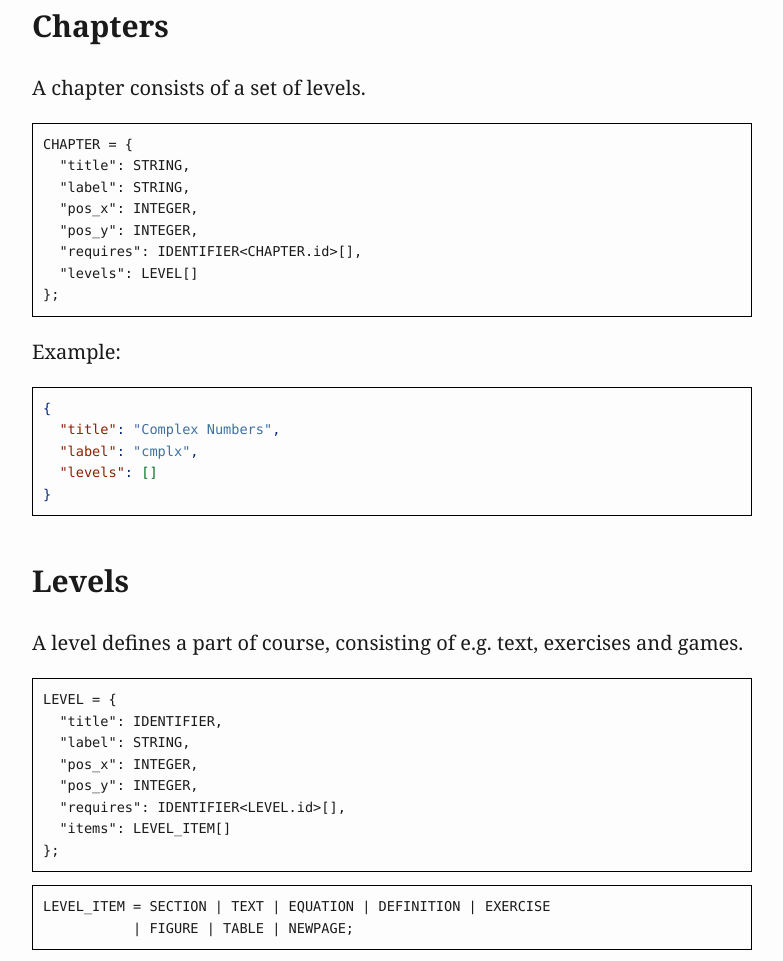
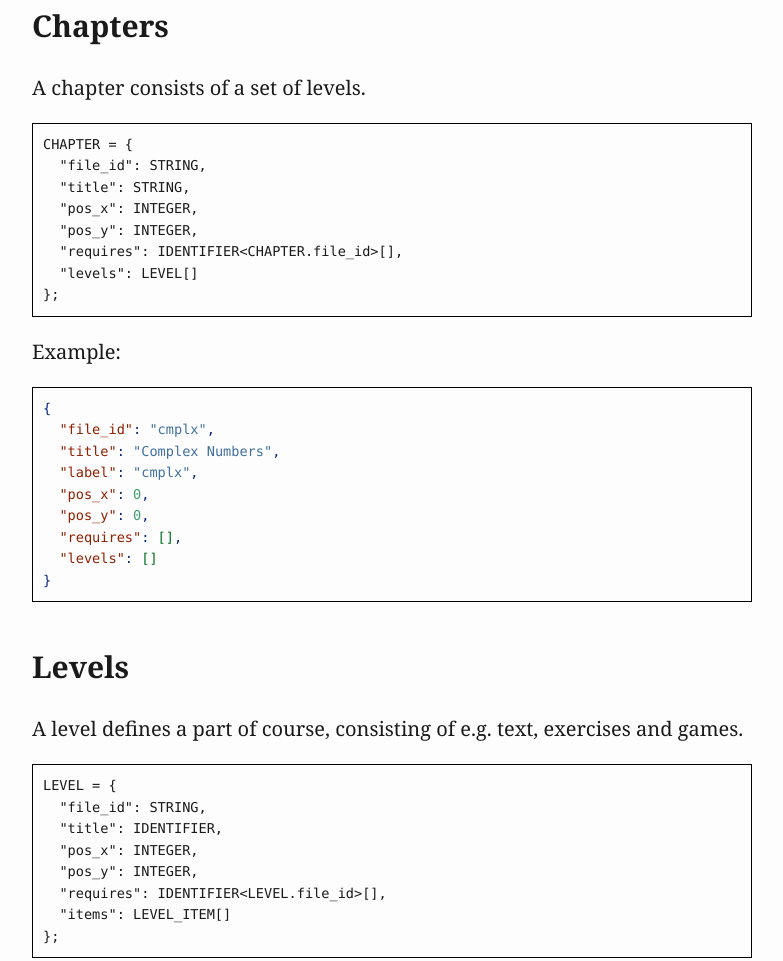
Before and after one commit to mathebuddy/mathebuddy-compiler, a website: page mbcl.html in a window 1280 px wide. Shown: the part 4975-5936 px from the top of the page, without its empty margins (248-1031 px from the left). Drawn offline with Linux system fonts and the light colour scheme.

Commit message:
Update mbcl.html

```diff
--- a/mbcl.html
+++ b/mbcl.html
@@ -595,28 +595,32 @@ purposes</li>
 <h2 id="chapters">Chapters</h2>
 <p>A chapter consists of a set of levels.</p>
 <pre><code>CHAPTER = {
+  &quot;file_id&quot;: STRING,
   &quot;title&quot;: STRING,
-  &quot;label&quot;: STRING,
   &quot;pos_x&quot;: INTEGER,
   &quot;pos_y&quot;: INTEGER,
-  &quot;requires&quot;: IDENTIFIER&lt;CHAPTER.id&gt;[],
+  &quot;requires&quot;: IDENTIFIER&lt;CHAPTER.file_id&gt;[],
   &quot;levels&quot;: LEVEL[]
 };</code></pre>
 <p>Example:</p>
 <div class="sourceCode" id="cb4"><pre class="sourceCode json"><code class="sourceCode json"><span id="cb4-1"><a href="#cb4-1" aria-hidden="true" tabindex="-1"></a><span class="fu">{</span></span>
-<span id="cb4-2"><a href="#cb4-2" aria-hidden="true" tabindex="-1"></a>  <span class="dt">&quot;title&quot;</span><span class="fu">:</span> <span class="st">&quot;Complex Numbers&quot;</span><span class="fu">,</span></span>
-<span id="cb4-3"><a href="#cb4-3" aria-hidden="true" tabindex="-1"></a>  <span class="dt">&quot;label&quot;</span><span class="fu">:</span> <span class="st">&quot;cmplx&quot;</span><span class="fu">,</span></span>
-<span id="cb4-4"><a href="#cb4-4" aria-hidden="true" tabindex="-1"></a>  <span class="dt">&quot;levels&quot;</span><span class="fu">:</span> <span class="ot">[]</span></span>
-<span id="cb4-5"><a href="#cb4-5" aria-hidden="true" tabindex="-1"></a><span class="fu">}</span></span></code></pre></div>
+<span id="cb4-2"><a href="#cb4-2" aria-hidden="true" tabindex="-1"></a>  <span class="dt">&quot;file_id&quot;</span><span class="fu">:</span> <span class="st">&quot;cmplx&quot;</span><span class="fu">,</span></span>
+<span id="cb4-3"><a href="#cb4-3" aria-hidden="true" tabindex="-1"></a>  <span class="dt">&quot;title&quot;</span><span class="fu">:</span> <span class="st">&quot;Complex Numbers&quot;</span><span class="fu">,</span></span>
+<span id="cb4-4"><a href="#cb4-4" aria-hidden="true" tabindex="-1"></a>  <span class="dt">&quot;label&quot;</span><span class="fu">:</span> <span class="st">&quot;cmplx&quot;</span><span class="fu">,</span></span>
+<span id="cb4-5"><a href="#cb4-5" aria-hidden="true" tabindex="-1"></a>  <span class="dt">&quot;pos_x&quot;</span><span class="fu">:</span> <span class="dv">0</span><span class="fu">,</span></span>
+<span id="cb4-6"><a href="#cb4-6" aria-hidden="true" tabindex="-1"></a>  <span class="dt">&quot;pos_y&quot;</span><span class="fu">:</span> <span class="dv">0</span><span class="fu">,</span></span>
+<span id="cb4-7"><a href="#cb4-7" aria-hidden="true" tabindex="-1"></a>  <span class="dt">&quot;requires&quot;</span><span class="fu">:</span> <span class="ot">[]</span><span class="fu">,</span></span>
+<span id="cb4-8"><a href="#cb4-8" aria-hidden="true" tabindex="-1"></a>  <span class="dt">&quot;levels&quot;</span><span class="fu">:</span> <span class="ot">[]</span></span>
+<span id="cb4-9"><a href="#cb4-9" aria-hidden="true" tabindex="-1"></a><span class="fu">}</span></span></code></pre></div>
 <h2 id="levels">Levels</h2>
 <p>A level defines a part of course, consisting of e.g. text, exercises
 and games.</p>
 <pre><code>LEVEL = {
+  &quot;file_id&quot;: STRING,
   &quot;title&quot;: IDENTIFIER,
-  &quot;label&quot;: STRING,
   &quot;pos_x&quot;: INTEGER,
   &quot;pos_y&quot;: INTEGER,
-  &quot;requires&quot;: IDENTIFIER&lt;LEVEL.id&gt;[],
+  &quot;requires&quot;: IDENTIFIER&lt;LEVEL.file_id&gt;[],
   &quot;items&quot;: LEVEL_ITEM[]
 };</code></pre>
 <pre><code>LEVEL_ITEM = SECTION | TEXT | EQUATION | DEFINITION | EXERCISE
```
